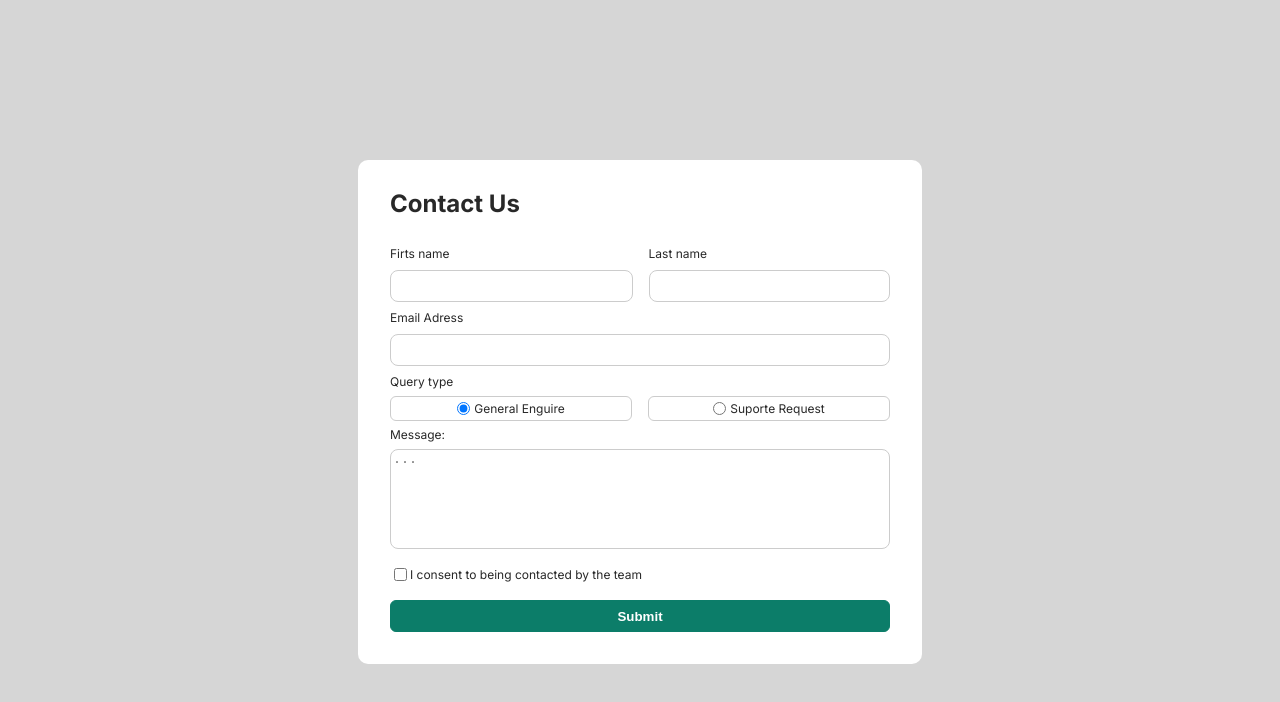
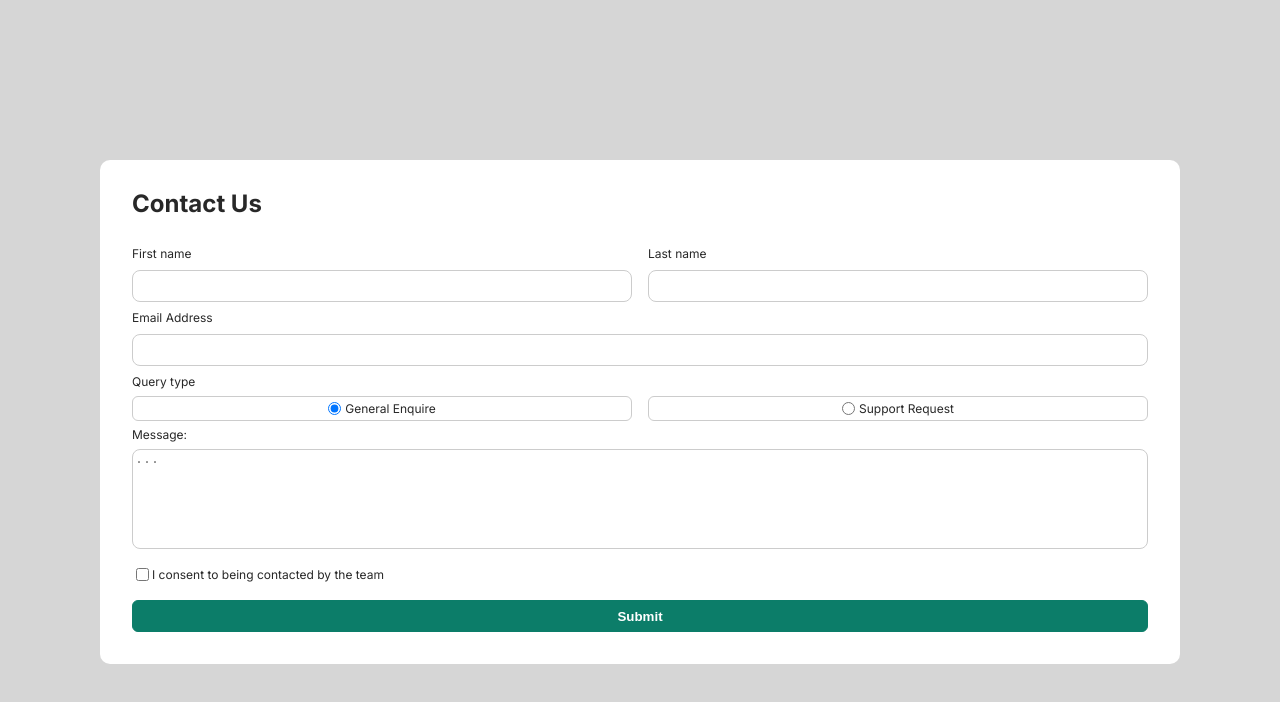
Before and after one commit to Edmilton75/contact_form_page, a React (Vite) app: page / in a window 1280 px wide. Shown: the top 702 px of the page. Built offline with nearby package versions, Linux system fonts and the light colour scheme.

Commit message:
fix: typo and styles

```diff
--- a/src/App.css
+++ b/src/App.css
@@ -1,8 +1,17 @@
 @import url("https://fonts.googleapis.com/css2?family=Inter:wght@100..900&display=swap");
+
+#root {
+  width: 100%;
+  display: flex;
+
+  align-items: center;
+  justify-content: center;
+}
 
 .form {
   font-family: "Inter", sans-serif;
   max-width: 1080px;
+  width: 100%;
 
   padding: 2rem;
   background: #fff;
@@ -11,7 +20,12 @@
   font-size: 12px;
   color: #282828;
   border-radius: 10px;
-  margin-top: 10rem;
+  margin-top: 1rem;
+  margin-inline: 0.5rem;
+}
+
+.container-names > div {
+  width: 100%;
 }
 
 .title {
@@ -90,6 +104,7 @@ button:hover {
 @media only screen and (min-width: 600px) {
   .form {
     width: 100%;
+    margin-top: 10rem;
   }
 
   .container-names {
--- a/src/App.tsx
+++ b/src/App.tsx
@@ -48,7 +48,7 @@ const App = () => {
       <div className="container-names">
         <TextInput
           type="text"
-          label="Firts name"
+          label="First name"
           required
           onChange={(e) => setForm({ ...form, nome: e.target.value })}
         />
@@ -61,7 +61,7 @@ const App = () => {
       </div>
       <TextInput
         type="email"
-        label="Email Adress"
+        label="Email Address"
         required
         onChange={(e) => setForm({ ...form, email: e.target.value })}
       />
@@ -69,12 +69,12 @@ const App = () => {
       <p>Query type</p>
       <div className="container-radio">
         <InputRadio
-          label="General Enguire"
+          label="General Enquire"
           defaultChecked
           onChange={(e) => setForm({ ...form, radio: e.target.id })}
         />
         <InputRadio
-          label="Suporte Request"
+          label="Support Request"
           onChange={(e) => setForm({ ...form, radio: e.target.id })}
         />
       </div>
--- a/src/index.css
+++ b/src/index.css
@@ -129,9 +129,4 @@ table {
 
 body {
   background: #cccc;
-  display: flex;
-  align-items: center;
-  justify-content: center;
-  margin: 0 auto;
-  max-width: 1170px;
 }
```
